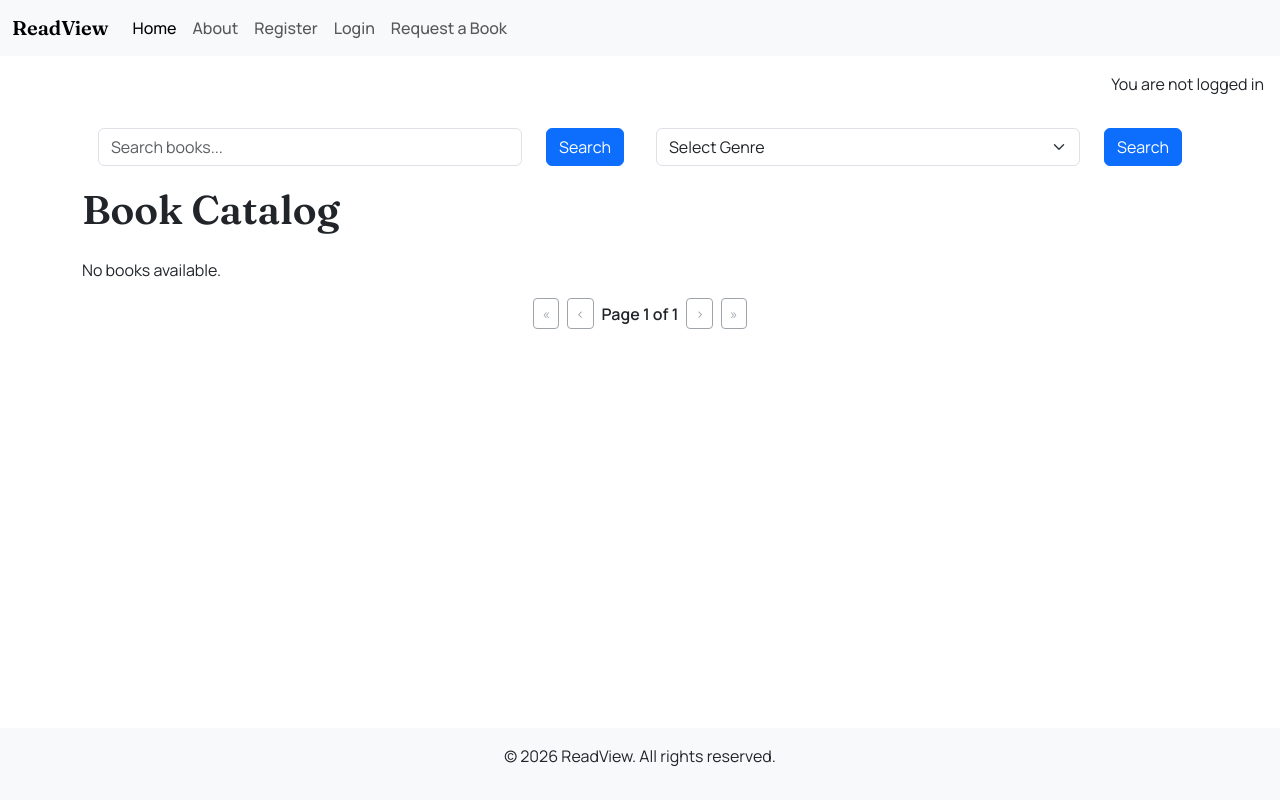
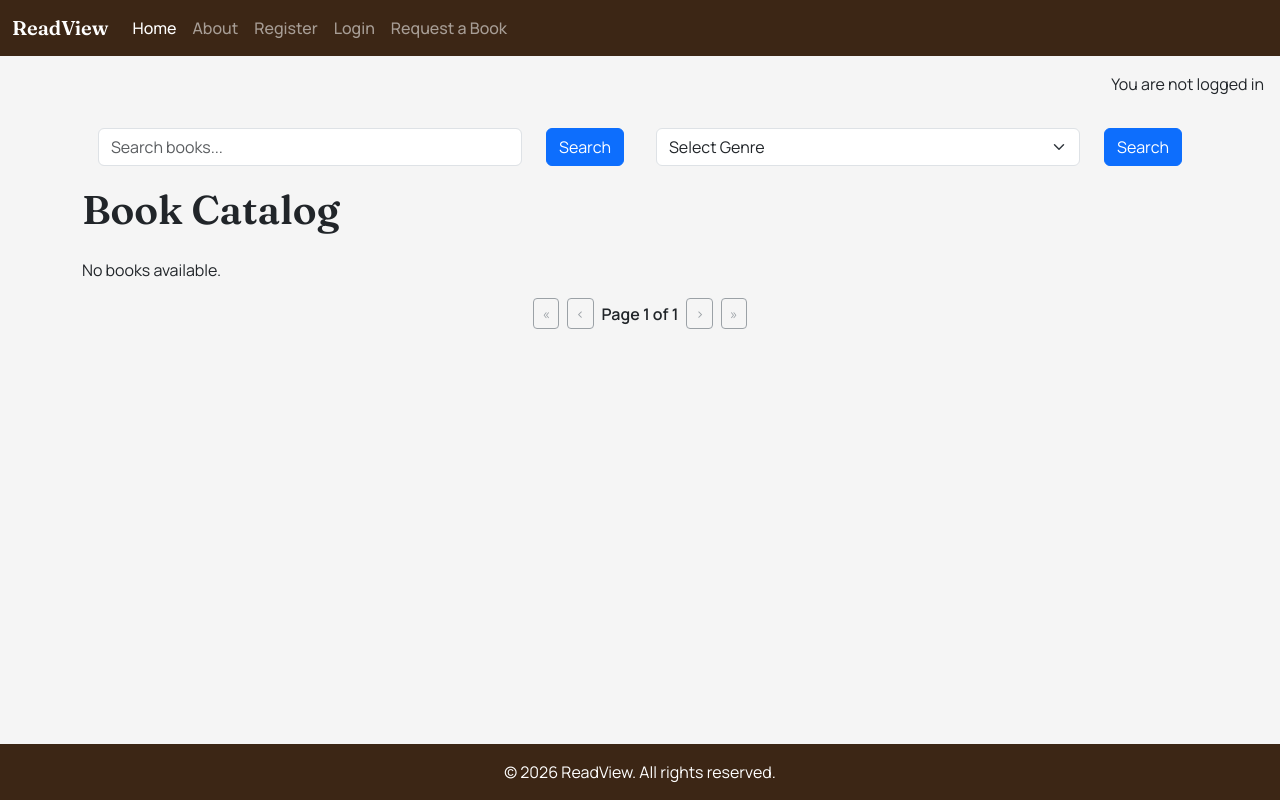
Before and after one commit to hamza-m1/readview, a Django app: page / in a window 1280 px wide. Run offline with Django 4.2, Linux system fonts and the light colour scheme; data that the repository does not hold is empty; some libraries are stand-ins or nearby versions.

Commit message:
Style site colours

```diff
--- a/books/templates/books/index.html
+++ b/books/templates/books/index.html
@@ -6,7 +6,7 @@
     <div class="row gx-0">
         <!-- search bar -->
         <div class="col-md-6">
-            <div class="card border-0">
+            <div class="card border-0 bg-transparent">
                 <div class="card-body pb-0 pr-md-0">
                     <form method="POST" action="{% url 'home' %}" class="d-flex align-items-center">
                         {% csrf_token %}
@@ -18,7 +18,7 @@
         </div>
         <!-- search by genre -->
         <div class="col-md-6">
-            <div class="card border-0">
+            <div class="card border-0 bg-transparent">
                 <div class="card-body">
                     <form method="POST" action="{% url 'home' %}" class="d-flex align-items-center">
                         {% csrf_token %}
--- a/static/css/styles.css
+++ b/static/css/styles.css
@@ -1,12 +1,24 @@
+:root {
+  --background: rgb(245, 245, 245);
+  --light-blue: #97bac4;
+  --dark-brown: #3c2615;
+  --card-bg: rgb(252, 252, 252);
+}
+
 body {
   font-family: "Manrope", sans-serif;
   min-height: 100vh;
   display: flex;
   flex-direction: column;
+  background-color: var(--background);
 }
 
 main {
   flex: 1 0 auto;
+}
+
+.dark-bg {
+  background-color: var(--dark-brown);
 }
 
 h1,
@@ -34,6 +46,7 @@ h6,
 .book-card {
   position: relative;
   cursor: pointer;
+  background-color: var(--card-bg);
   transition:
     box-shadow 0.2s ease-in-out,
     transform 0.2s ease-in-out;
--- a/templates/base.html
+++ b/templates/base.html
@@ -31,7 +31,7 @@
 
 <body>
     <!-- Navigation -->
-    <nav class="navbar navbar-expand-lg bg-body-tertiary">
+    <nav class="navbar navbar-expand-lg navbar-dark dark-bg">
         <div class="container-fluid">
             <a class="navbar-brand" href="{{ home_url }}">ReadView</a>
             <button class="navbar-toggler" type="button" data-bs-toggle="collapse" data-bs-target="#navbarNav"
@@ -107,8 +107,8 @@
     </main>
 
     <!-- Footer -->
-    <footer class="footer mt-auto py-3 bg-light text-center">
-        <p>&copy; 2026 ReadView. All rights reserved.</p>
+    <footer class="footer mt-auto py-3 dark-bg text-center text-white">
+        <p class="mb-0">&copy; 2026 ReadView. All rights reserved.</p>
     </footer>
 
     <!-- Bootstarp JS -->
```
Also changed, not shown: 1 other file.
